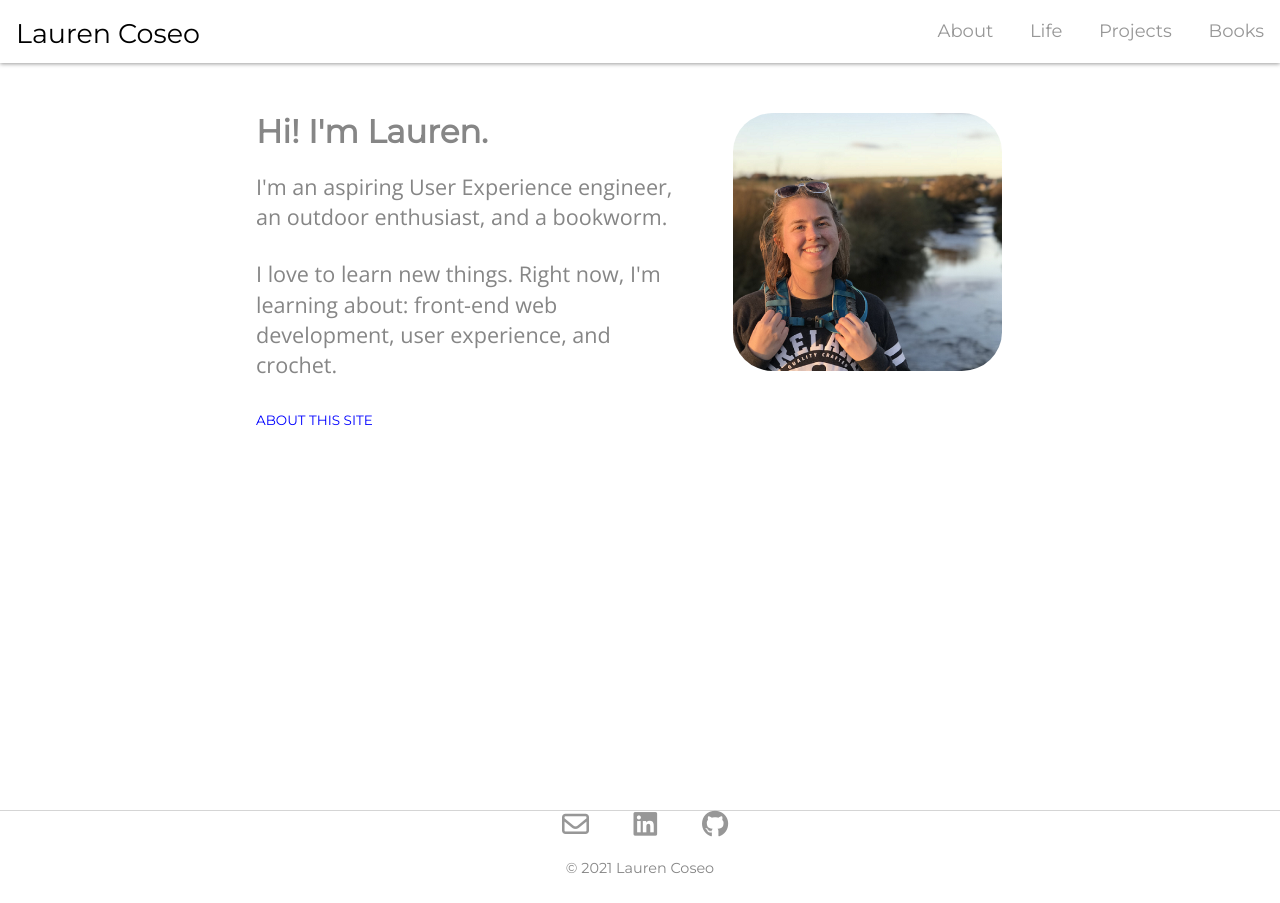
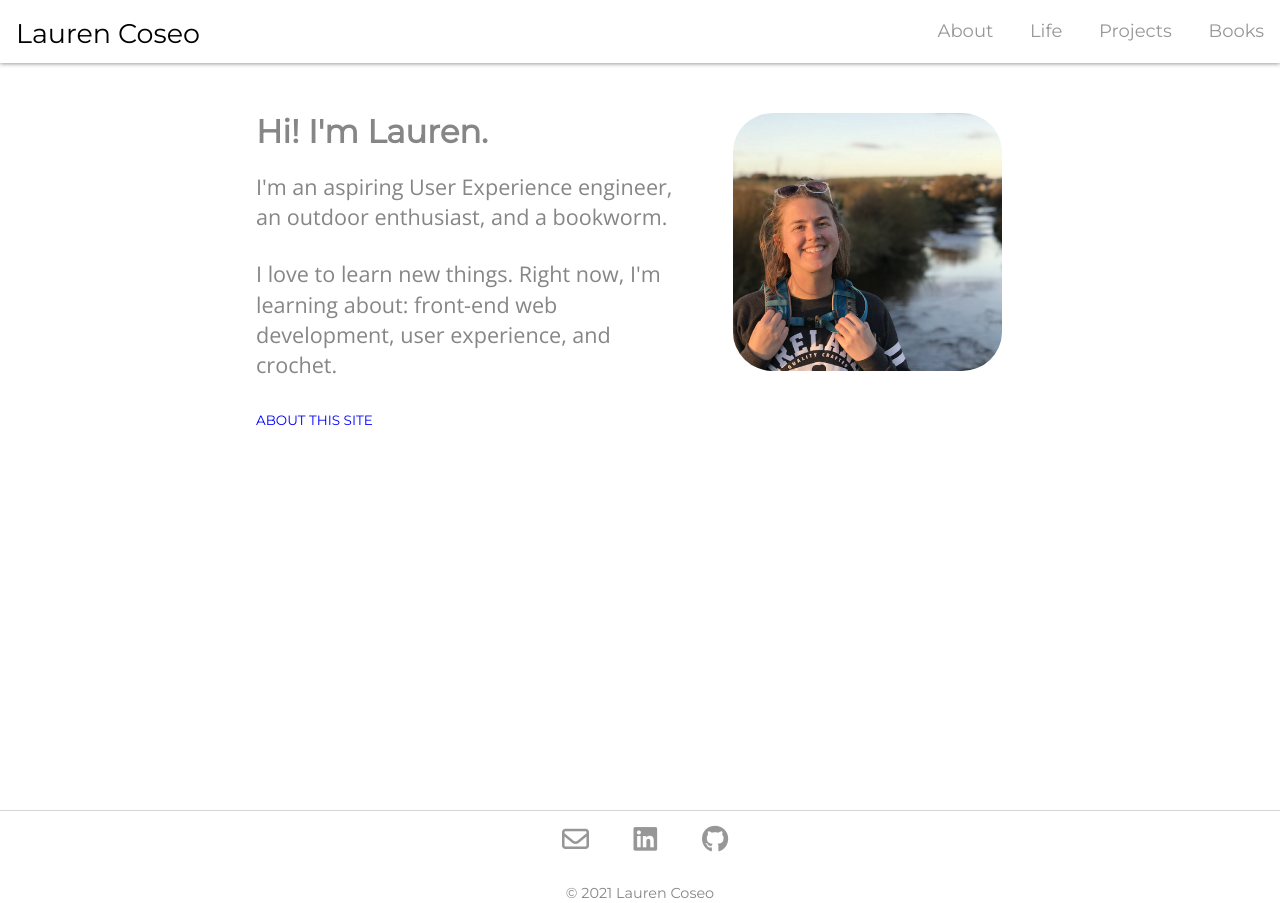
Before and after one commit to laurencoseo/laurencoseo.github.io, a Jekyll site: the page built from index.html, in a window 1280 px wide. Built offline with Jekyll 4.4.1, drawn with Linux system fonts in a browser that asks for light colours; nearby versions of some CDN libraries.

Commit message:
add padding

```diff
--- a/css/main.css
+++ b/css/main.css
@@ -236,7 +236,7 @@ img {
 footer ul {
     list-style: none;
     font-weight: bold;
-    padding: 0px;
+    padding: 15px 0 10px 0;
 }
 
 footer ul li {
```
